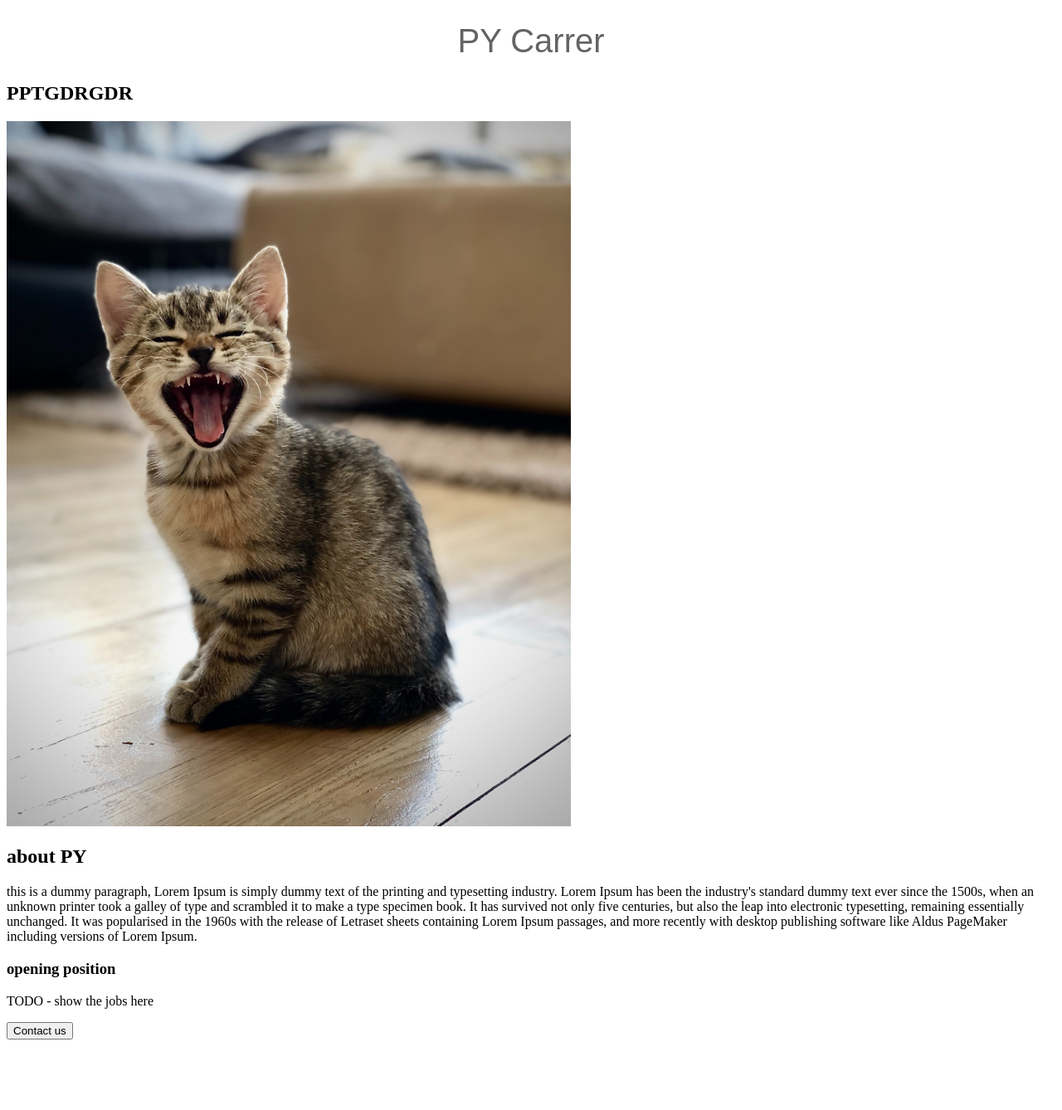
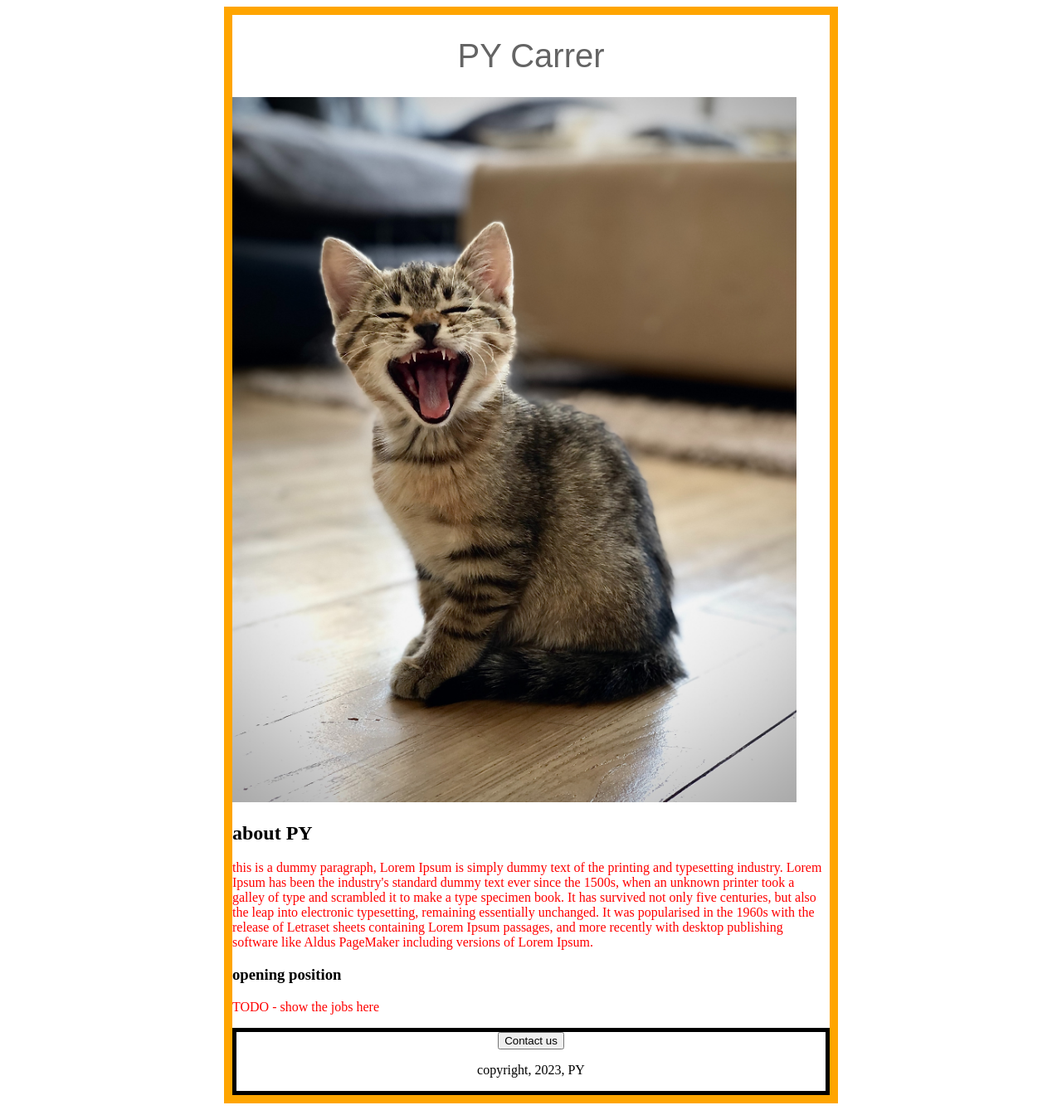
Before and after one commit to pylu0923/flask__test_project_v2, a Flask app: page / in a window 1280 px wide. Shown: the whole page at 83% size. Before the commit the page ends 1253 px from the top, so only its background shows below. Run offline with Flask 2, Linux system fonts and the light colour scheme.

Commit message:
added HTML and CSS

```diff
--- a/templates/home.html
+++ b/templates/home.html
@@ -10,7 +10,19 @@
         color: rgb(100,100,100);
         text-align: center;
       }
-/*      用#id 只選擇這格id做style */
+/*      用#id 只選擇這格id做style
+      把所有內容都置中的方法要用div把內容把起來, div有box屬性
+      border如橘線所示, 外是margin, 內是content,
+      margin設置上下左右設成0 auto 0 auto可以讓內容置中 */
+      #container {
+        max-width:720px;
+        margin: 0 auto 0 auto;
+        border:10px solid orange
+      }
+/*       用.class 選擇這個class做style */
+      .bodytext {
+        color: rgb(255,0,0);
+      }
       #banner {
         width: 680px;
         height: 100%;
@@ -20,17 +32,22 @@
     </style>
 </head>
 <body>
+    <div id="container">
       <h1>PY Carrer</h1>
-    <h2>PPTGDRGDR</h2>
   <!--flask可以把local的資料夾內的圖檔以URL方式呈現, 放在static資料夾, url = flask domain/static/filename, 圖檔可以參考unsplash website -->
       <img id = "banner" src = "https://flasktestproject.py0608.repl.co/static/cat.jpg" width = "720">
       <h2>about PY</h2>
   <!--p tag is paragraph -->
-    <p>
+      <p class="bodytext">
         this is a dummy paragraph, Lorem Ipsum is simply dummy text of the printing and typesetting industry. Lorem Ipsum has been the industry's standard dummy text ever since the 1500s, when an unknown printer took a galley of type and scrambled it to make a type specimen book. It has survived not only five centuries, but also the leap into electronic typesetting, remaining essentially unchanged. It was popularised in the 1960s with the release of Letraset sheets containing Lorem Ipsum passages, and more recently with desktop publishing software like Aldus PageMaker including versions of Lorem Ipsum.
       </p>
       <h3>opening position</h3>
-    <p>TODO - show the jobs here</p>
+      <p class="bodytext">TODO - show the jobs here</p>
+<!--       button置中也用div包起來, 再把text-align:center button就會置中。 -->
+      <div style="text-align:center; border:5px solid black">
         <button>Contact us</button>
+        <p>copyright, 2023, PY</p>
+      </div>
+    </div>
 </body>
 </html>
```
Lines whose indentation alone changed are shown as unchanged.
